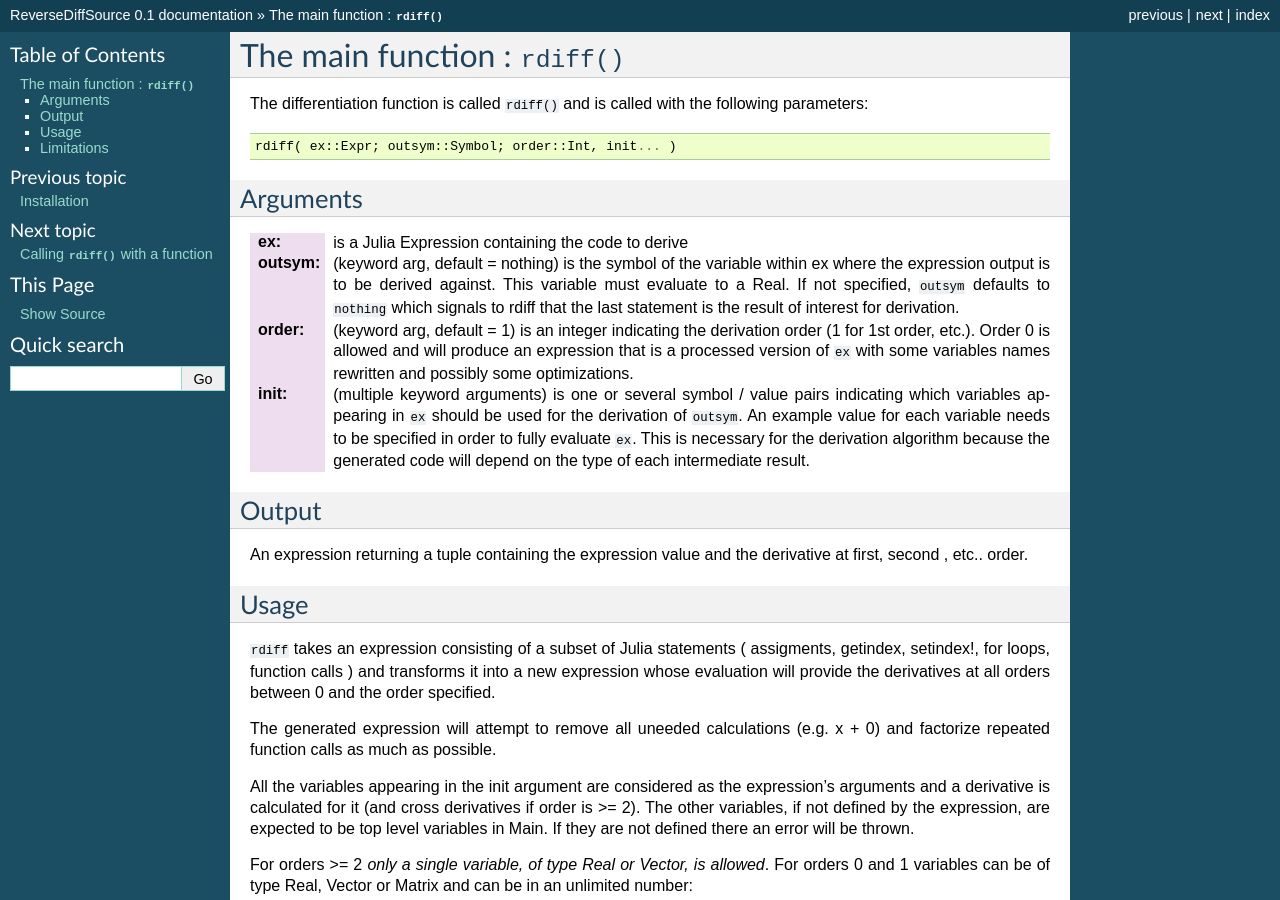
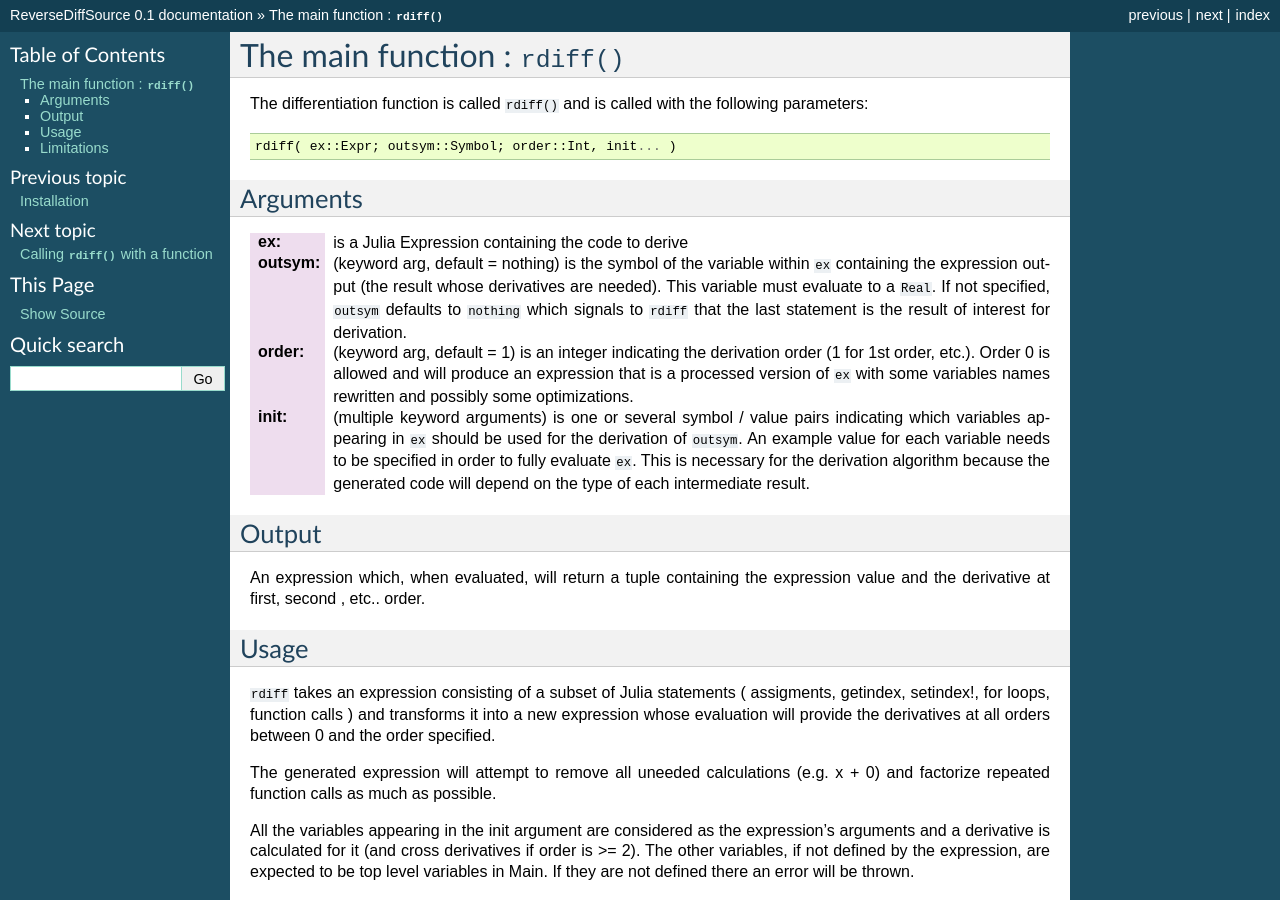
Before and after one commit to JuliaAttic/ReverseDiffSource.jl, a Sphinx documentation site: the page built from doc/maincall.rst, in a window 1280 px wide and 900 px high. Built offline with Sphinx 7.4.7, drawn with Linux system fonts in a browser that asks for light colours.

Commit message:
corrected docs

```diff
--- a/doc/installation.rst
+++ b/doc/installation.rst
@@ -4,7 +4,7 @@ Installation
 
 Install the ReverseDiffSource package at the Julia command line by running::
 
-	Pkg.Install("ReverseDiffSource")
+	Pkg.add("ReverseDiffSource")
 
 This only needs to be done once.
 
--- a/doc/internals.rst
+++ b/doc/internals.rst
@@ -22,8 +22,8 @@ Showing the code graph
 Starting from an expression, it is possible to have a dump of the nodes composing its equivalent graph with the (unexported) ``tograph()`` call :
 
 	ex = quote
-	  a = 1 + x
-	  2 * exp(-a)
+		a = 1 + x
+		2 * exp(-a)
 	end
 
 	g = ReverseDiffSource.tograph(ex)
--- a/doc/maincall.rst
+++ b/doc/maincall.rst
@@ -10,7 +10,7 @@ Arguments
 
 :ex: is a Julia Expression containing the code to derive
 
-:outsym: (keyword arg, default = nothing) is the symbol of the variable within ex where the expression output is to be derived against. This variable must evaluate to a Real. If not specified, ``outsym`` defaults to ``nothing`` which signals to rdiff that the last statement is the result of interest for derivation.
+:outsym: (keyword arg, default = nothing) is the symbol of the variable within ``ex`` containing the expression output (the result whose derivatives are needed). This variable must evaluate to a ``Real``. If not specified, ``outsym`` defaults to ``nothing`` which signals to ``rdiff`` that the last statement is the result of interest for derivation.
 
 :order: (keyword arg, default = 1) is an integer indicating the derivation order (1 for 1st order, etc.). Order 0 is allowed and will produce an expression that is a processed version of ``ex`` with some variables names rewritten and possibly some optimizations.
 
@@ -19,7 +19,7 @@ Arguments
 Output
 ^^^^^^
 
-An expression returning a tuple containing the expression value and the derivative at first, second , etc.. order.
+An expression which, when evaluated, will return a tuple containing the expression value and the derivative at first, second , etc.. order.
 
 
 Usage
```
